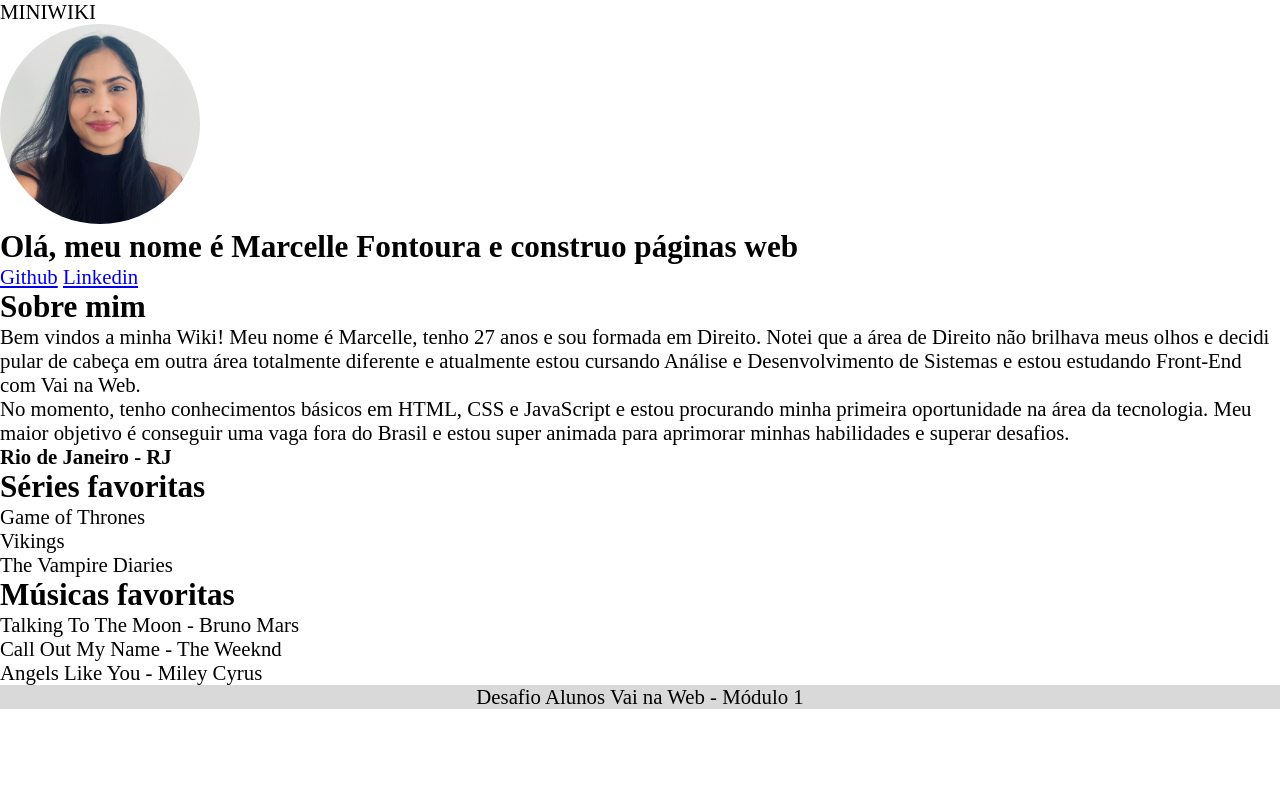
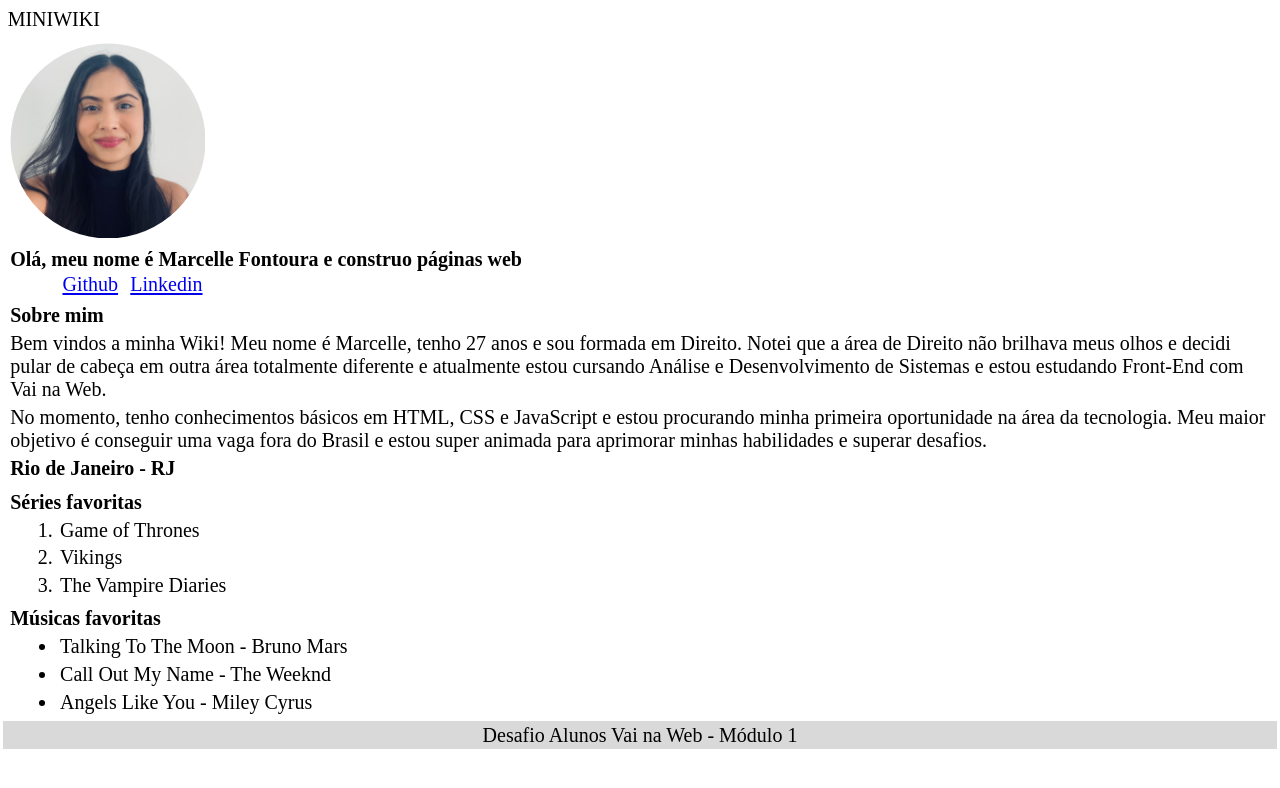
Before and after one commit to marcellefontoura/mini-wiki, a plain HTML site: page index.html in a window 1280 px wide. Drawn offline with Linux system fonts and the light colour scheme.

Commit message:
atualizando css

```diff
--- a/index.html
+++ b/index.html
@@ -46,14 +46,14 @@
         </section>
         <section class="musicas">
             <h2>Músicas favoritas</h2>
-                <ol>
+            <ul>
                 <li>Talking To The Moon - Bruno Mars</li>
                 <li>Call Out My Name - The Weeknd</li>
                 <li>Angels Like You - Miley Cyrus</li>
-                </ol>
-            </section>
+            </ul>
         </section>
     </main>
     <footer>Desafio Alunos Vai na Web - Módulo 1</footer>
 </body>
+
 </html>
--- a/style.scss
+++ b/style.scss
@@ -1,12 +1,17 @@
+
 * {
   margin: 0;
-  padding: 0;
+  padding: 0.2%;
   box-sizing: border-box;
+  font-size: 20px;
+
 }
 
 img {
+  margin: 0;
   width: 200px;
-  border-radius: 100%
+  border-radius: 100%;
+
 
 }
 
@@ -15,7 +20,16 @@ body {
   margin: 0;
   padding: 0;
   font-size: 1.3rem;
+
 }
+
+ol, ul {
+  margin: 0;
+  padding: 0;
+  box-sizing: border-box;
+  font-size: 20px;
+  margin-left: 50px;
+  }
 
 footer {
   background-color: #D9D9D9;
```
Also changed, not shown: style.css, 1 other file. Lines whose indentation alone changed are shown as unchanged.
